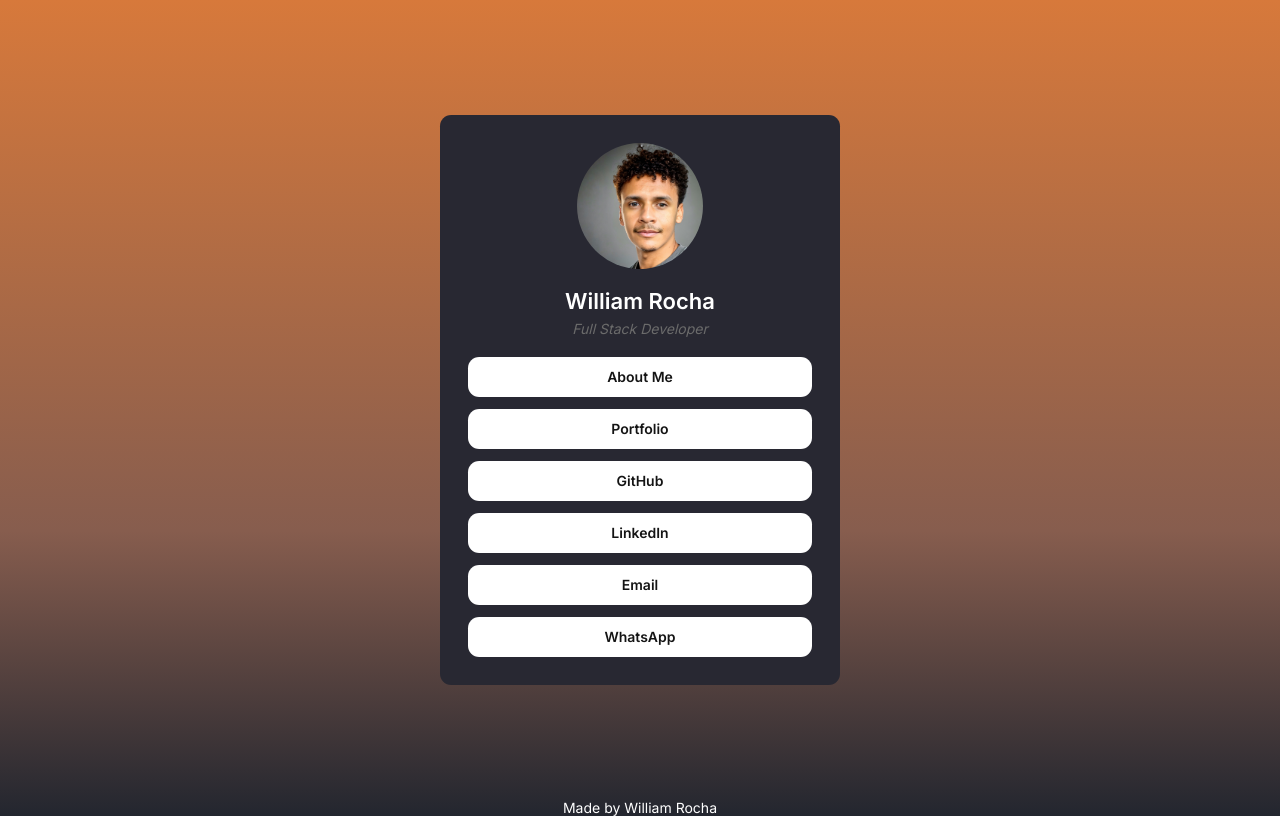
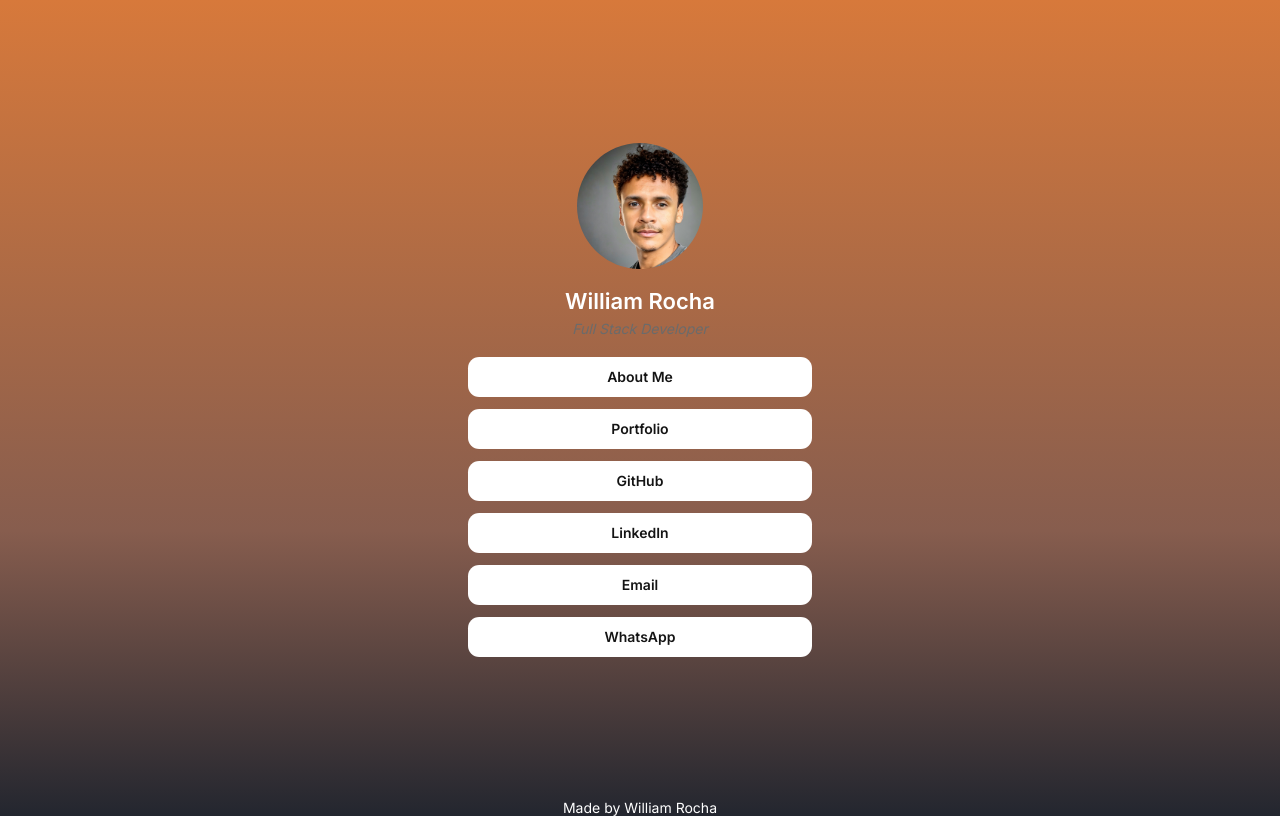
Before and after one commit to williamroocha/bio-links, a plain HTML site: page index.html in a window 1280 px wide. Drawn offline with nearby package versions, Linux system fonts and the light colour scheme.

Commit message:
Update style.css

```diff
--- a/assets/css/style.css
+++ b/assets/css/style.css
@@ -72,7 +72,7 @@ body {
   width: 25rem;
   padding: var(--spacing-xlarge);
   border-radius: var(--border-radius);
-  background: var(--color-grey-700);
+/*   background: var(--color-grey-700); */
   text-align: center;
 }
 
```
